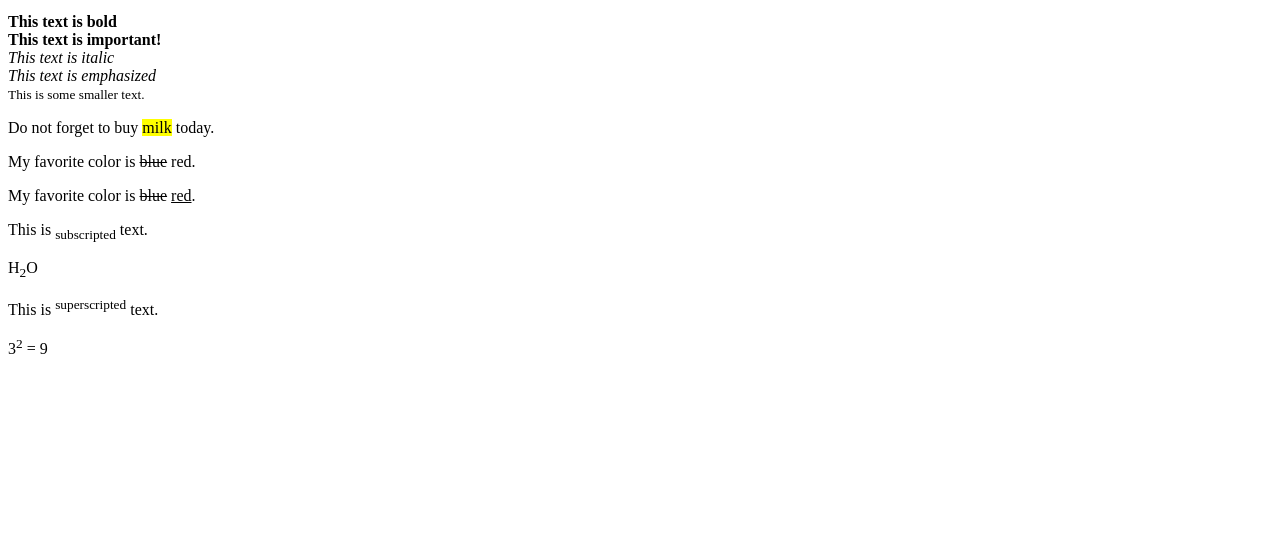
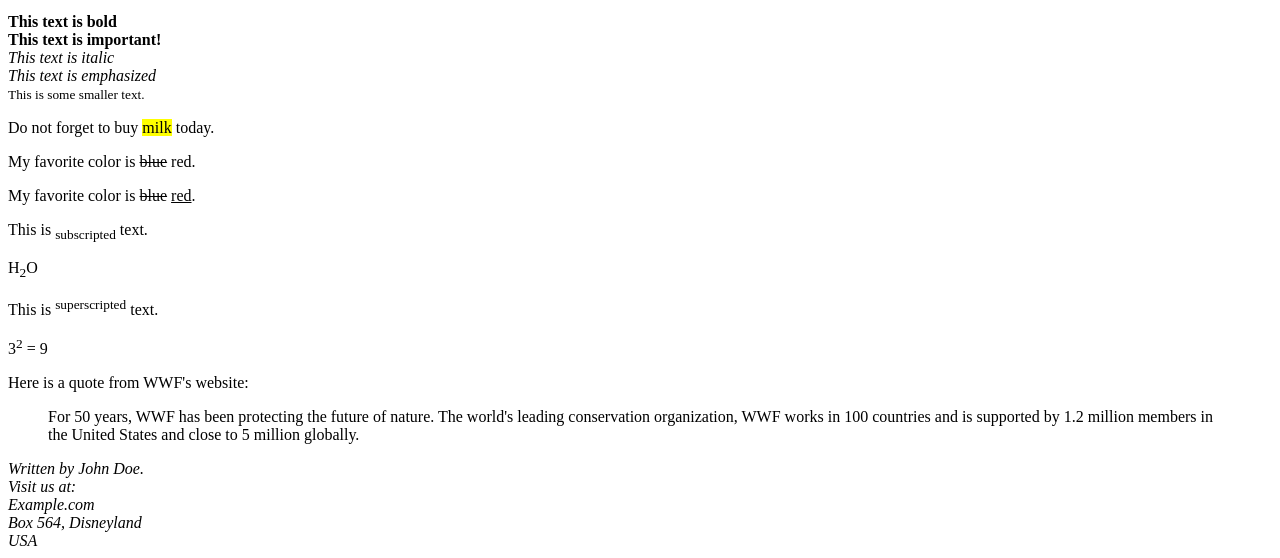
Before and after one commit to khaled39ab/HTML-W3School, a plain HTML site: page index.html in a window 1280 px wide. Shown: the part 638-1196 px from the top of the page. Before the commit the page ends 1012 px from the top, so only its background shows below. Drawn offline with Linux system fonts and the light colour scheme.

Commit message:
Quotations comment are done

```diff
--- a/index.html
+++ b/index.html
@@ -9,7 +9,7 @@
 </head>
 
 <body>
-<!-- What is HTML?
+    <!-- What is HTML?
 HTML stands for Hyper Text Markup Language
 HTML is the standard markup language for creating Web pages
 HTML describes the structure of a Web page
@@ -94,4 +94,28 @@ The HTML <sup> element defines superscript text. Superscript text appears half a
 <p>This is <sup>superscripted</sup> text.</p>
 <p>3<sup>2</sup> = 9 </p>
 
+
+<!-- HTML <blockquote> for Quotations
+The HTML <blockquote> element defines a section that is quoted from another source.
+Browsers usually indent <blockquote> elements. -->
+
+<p>Here is a quote from WWF's website:</p>
+<blockquote cite="http://www.worldwildlife.org/who/index.html">
+    For 50 years, WWF has been protecting the future of nature.
+    The world's leading conservation organization,
+    WWF works in 100 countries and is supported by
+    1.2 million members in the United States and
+    close to 5 million globally.
+</blockquote>
+
+<!-- HTML <address> for Contact Information -->
+<address>
+    Written by John Doe.<br>
+    Visit us at:<br>
+    Example.com<br>
+    Box 564, Disneyland<br>
+    USA
+</address>
+
+
 </html>
```
